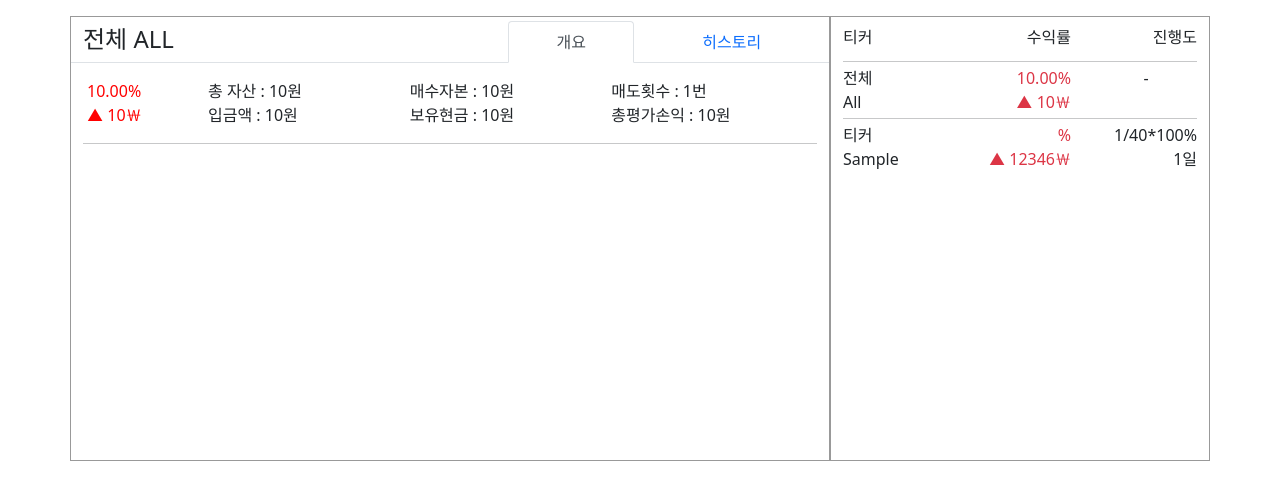
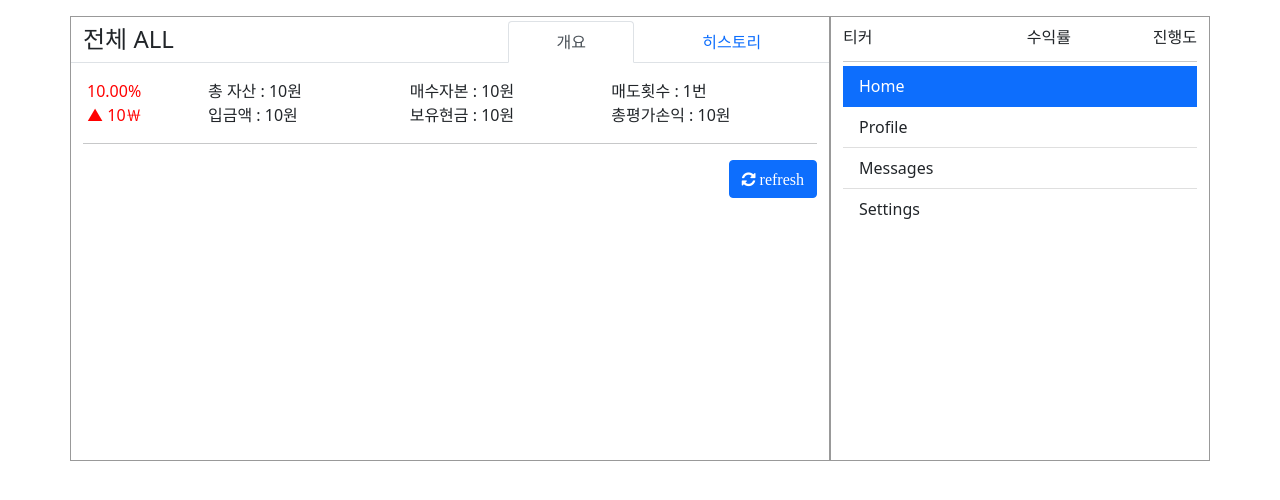
Before and after one commit to CasselKim/muhan_maesuV2, a Django app: template mysite/templates/polls/manage.html in a window 1280 px wide. Shown: the part 57-557 px from the top of the page. Run offline with Django 3.2, Linux system fonts and the light colour scheme; the template is opened without the code that fills it: values that come from a table or form of the project are taken from there, others are empty; tables that the repository leaves empty hold one stand-in row (values such as "Sample post"); parts of the project's set-up code (start-up, migrations or seed data) failed here and were passed over; some libraries are stand-ins or nearby versions.

Commit message:
Update coin list button event

```diff
--- a/mysite/templates/base.html
+++ b/mysite/templates/base.html
@@ -11,6 +11,7 @@
     />
     <!-- Bootstrap CSS -->
     <link href="https://cdn.jsdelivr.net/npm/bootstrap@5.1.3/dist/css/bootstrap.min.css" rel="stylesheet" integrity="sha384-1BmE4kWBq78iYhFldvKuhfTAU6auU8tT94WrHftjDbrCEXSU1oBoqyl2QvZ6jIW3" crossorigin="anonymous">
+    <link rel="stylesheet" href="https://cdnjs.cloudflare.com/ajax/libs/font-awesome/4.7.0/css/font-awesome.min.css">
 
     <title>무한매수 관리자페이지</title>
   </head>
--- a/mysite/templates/polls/manage.html
+++ b/mysite/templates/polls/manage.html
@@ -2,7 +2,8 @@
 {% block content %}
 <div class="container mt-3">
     <div class='row justify-content-center'>
-        <div class="col" style="border: 1px solid #999;">
+        <div class="tab-content col" id="nav-tabContent" style="border: 1px solid #999;">
+            <div class="tab-pane fade show active" id="list-home" role="tabpanel" aria-labelledby="list-home-list">
                 <ul class="row nav nav-tabs mt-1" id="myTab" role="tablist">
                     <h4 class="col-md mt-1">전체 ALL</h4>
                     <div class="col-md"></div>
@@ -51,10 +52,72 @@
                             </div>
                         </div>
                         <hr></hr>
-                    <div class="row"></div>
-                    <div style="width: 100%; height: 300px;" id="line_top_x"></div>
+                        <div style="float:right; position: relative; z-index:2;">
+                            <button type="button" class="btn btn-primary" id="all_refresh">
+                                <i class="fa fa-refresh"> refresh</i>
+                            </button>
                         </div>
-                <div class="tab-pane fade" id="profile" role="tabpanel" aria-labelledby="profile-tab">...</div>
+                        <div style="width: 100%; position: relative; height: 300px; z-index:1;" id="line_top_x"></div>
+                    </div>
+                </div>
+            </div>
+            <div class="tab-pane fade" id="list-profile" role="tabpanel" aria-labelledby="list-profile-list">
+                <ul class="row nav nav-tabs mt-1" id="myTab" role="tablist">
+                    <h4 class="col-md mt-1">비트코인 BTC/KRW</h4>
+                    <div class="col-md"></div>
+                    <li class="col-md-2 nav-item px-0" role="presentation">
+                        <button class="col-12 nav-link active" id="home-tab" data-bs-toggle="tab" data-bs-target="#home" type="button" role="tab" aria-controls="home" aria-selected="true">개요</button>
+                    </li>
+                    <li class="col-md nav-item px-0" role="presentation">
+                        <button class="col-12 nav-link" id="profile-tab" data-bs-toggle="tab" data-bs-target="#profile" type="button" role="tab" aria-controls="profile" aria-selected="false">히스토리</button>
+                    </li>
+                </ul>
+
+                <div class="tab-content" id="myTabContent">
+                    <div class="tab-pane fade show active" id="home" role="tabpanel" aria-labelledby="home-tab">
+                        <div class="row mx-1 mt-3">
+                            <div class="col-2" style="color:#ff0000;">
+                                <div class="row">
+                                    {{account_state.total_profit_percent}}%
+                                </div>
+                                <div class="row">
+                                    ▲ {{account_state.total_profit}}￦
+                                </div>
+                            </div>
+                            <div class="col">
+                                <div class="row">
+                                    총 자산 : {{account_state.total_balance}}원
+                                </div>
+                                <div class="row">
+                                    입금액 : {{account_state.total_deposit}}원
+                                </div>
+                            </div>
+                            <div class="col">
+                                <div class="row">
+                                    매수자본 : {{account_state.total_buy}}원
+                                </div>
+                                <div class="row">
+                                    보유현금 : {{account_state.total_cash}}원
+                                </div>
+                            </div>
+                            <div class="col">
+                                <div class="row">
+                                    매도횟수 : {{account_state.sell_count}}번
+                                </div>
+                                <div class="row">
+                                    총평가손익 : {{account_state.total_profit}}원
+                                </div>
+                            </div>
+                        </div>
+                        <hr></hr>
+                        <div style="float:right; position: relative; z-index:2;">
+                            <button type="button" class="btn btn-primary" id="btc_refresh">
+                                <i class="fa fa-refresh"> refresh</i>
+                            </button>
+                        </div>
+                        <div style="width: 100%; position: relative; height: 300px; z-index:1;" id="btc_chart"></div>
+                    </div>
+                </div>
             </div>
         </div>
         <div class="col-md-4" style="border: 1px solid #999;">
@@ -65,7 +128,15 @@
             </div>
 
             <hr class="my-1"></hr>
-            <div class="row" onclick="#kk" >
+            <div class="list-group list-group-flush" id="list-tab" role="tablist">
+                <a class="list-group-item list-group-item-action active" id="list-home-list" data-bs-toggle="list" href="#list-home" role="tab" aria-controls="list-home">Home</a>
+                <a class="list-group-item list-group-item-action" id="list-profile-list" data-bs-toggle="list" href="#list-profile" role="tab" aria-controls="list-profile">Profile</a>
+                <a class="list-group-item list-group-item-action" id="list-messages-list" data-bs-toggle="list" href="#list-messages" role="tab" aria-controls="list-messages">Messages</a>
+                <a class="list-group-item list-group-item-action" id="list-settings-list" data-bs-toggle="list" href="#list-settings" role="tab" aria-controls="list-settings">Settings</a>
+            </div>
+            <!--
+            <div class="row">
+                <button class="row mx-0" onclick="#kk" >
                     <ul class="col list-unstyled text-start mb-0">
                         <li>전체</li>
                         <li>All</li>
@@ -77,6 +148,7 @@
                     <p class="col text-center mb-0">
                         -
                     </p>
+                </button>
             </div>
             {% if trade_per_coin %}
             {% for coin in trade_per_coin %}
@@ -97,7 +169,7 @@
             </div>
             {% endfor %}
             {% endif %}
-
+            -->
 
 
         </div>
@@ -145,7 +217,7 @@
 
     var options = {
         width: '100%',
-            height: '100%',
+
         axes: {
         x: {
             0: {side: 'bottom'}
@@ -160,8 +232,23 @@
     };
 
     var chart = new google.charts.Line(document.getElementById('line_top_x'));
+    chart.draw(data, google.charts.Line.convertOptions(options));
 
+    $('#list-home-list').click(function() {
+        var btc_chart = new google.charts.Line(document.getElementById('btc_chart'));
+        btc_chart.draw(data, google.charts.Line.convertOptions(options));
+    });
+
+    $('#all_refresh').click(function() {
+        var chart = new google.charts.Line(document.getElementById('line_top_x'));
         chart.draw(data, google.charts.Line.convertOptions(options));
+    });
+
+    $('#btc_refresh').click(function() {
+        var btc_chart = new google.charts.Line(document.getElementById('btc_chart'));
+        btc_chart.draw(data, google.charts.Line.convertOptions(options));
+    });
+
 }
 </script>
 {% endblock %}
```
Also changed, not shown: mysite/static/box-arrow-in-down-right.svg (added). Lines whose indentation alone changed are shown as unchanged.
